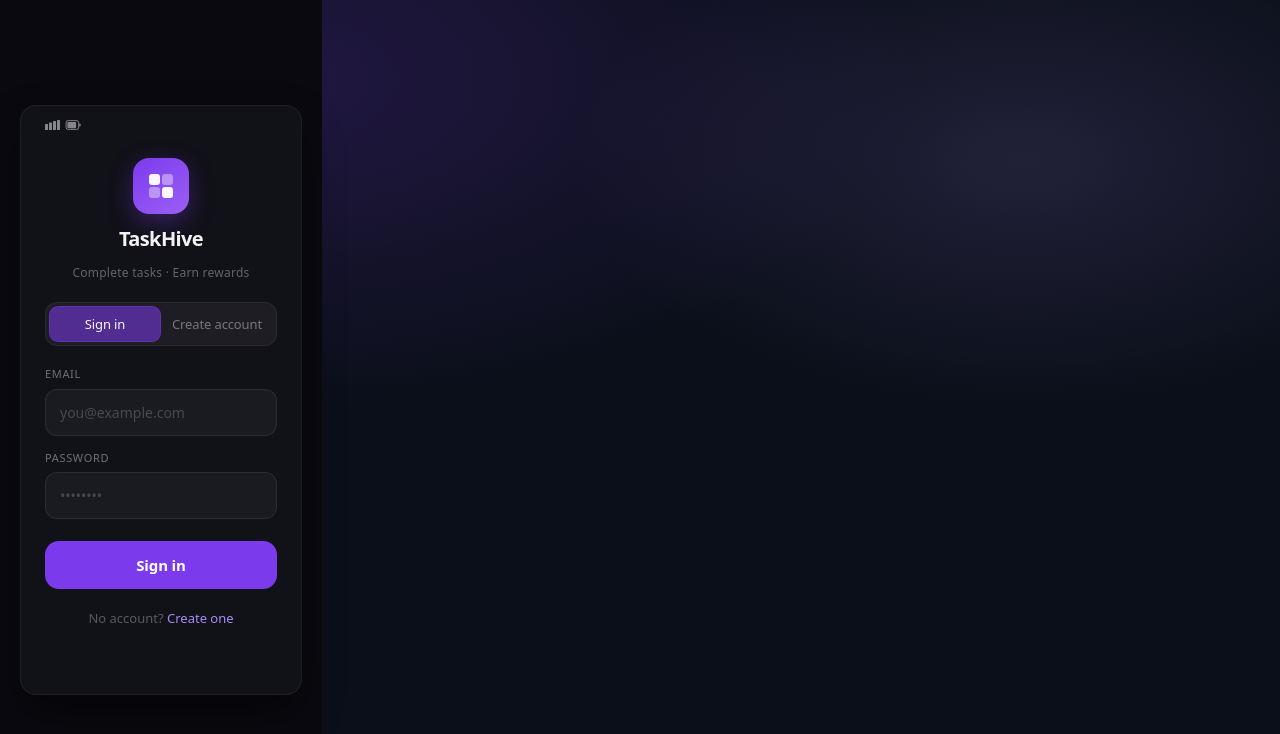
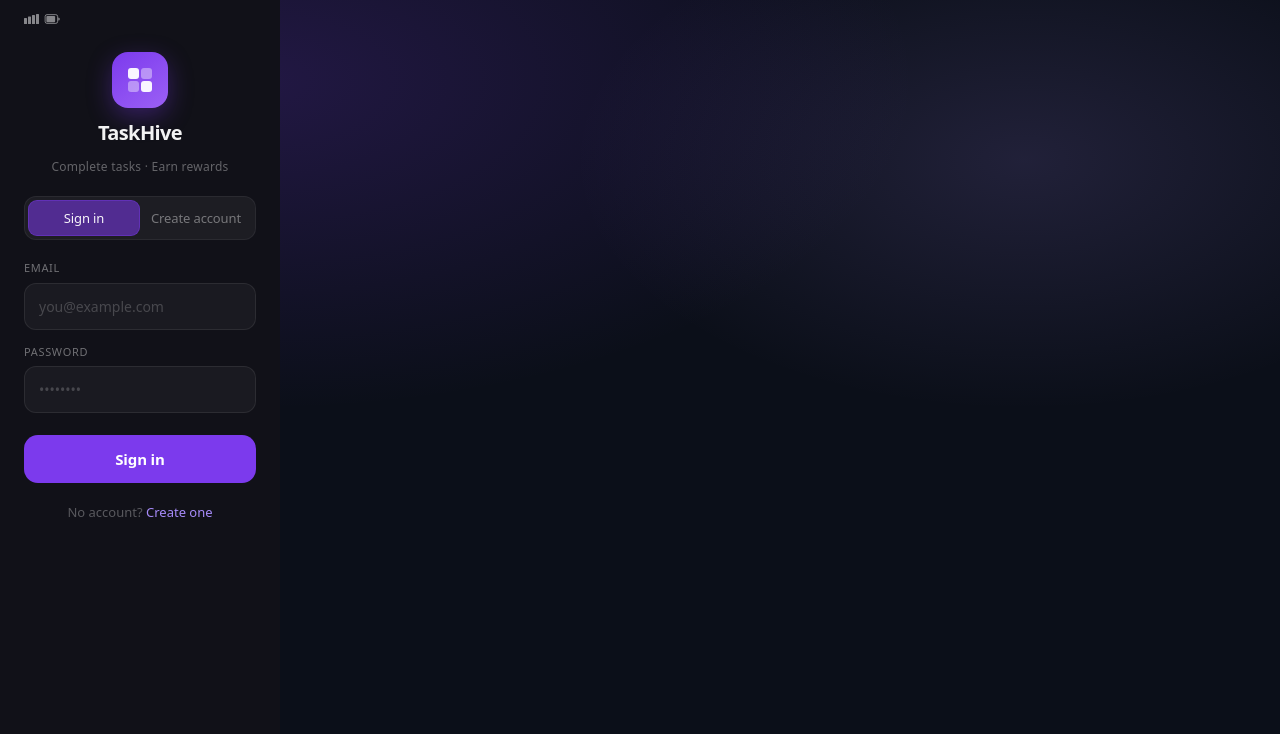
Before and after one commit to ngangayobra-crypto/task-platform, a React (Vite) app in the folder web/: page / in a window 1280 px wide. Shown: the top 734 px of the page. Built offline with nearby package versions, Linux system fonts and the light colour scheme.

Commit message:
Update AuthScreen.css
=last one

```diff
--- a/web/src/AuthScreen.css
+++ b/web/src/AuthScreen.css
@@ -4,22 +4,17 @@
 /* ── Root & phone frame ──────────────────────────────────────────────────── */
 .as-root {
   min-height: 100vh;
-  background: #09090f; /* page background */
-  display: flex;
-  justify-content: center;
-  align-items: center;
-  padding: 20px;
+  background: #111118;
+  padding: 0;
 }
 
 .as-phone {
   width: 100%;
-  max-width: 420px; /* keeps form readable */
-  min-height: auto;
-  background: #111118;
-  border-radius: 16px;
-  border: 1px solid rgba(255, 255, 255, 0.06);
-  padding-bottom: 20px;
-  box-shadow: 0 20px 40px rgba(0, 0, 0, 0.4);
+  height: 100vh;
+  max-width: none;
+  border-radius: 0;
+  border: none;
+  box-shadow: none;
 }
 
 /* ── Status bar ─────────────────────────────────────────────────────────── */
```
